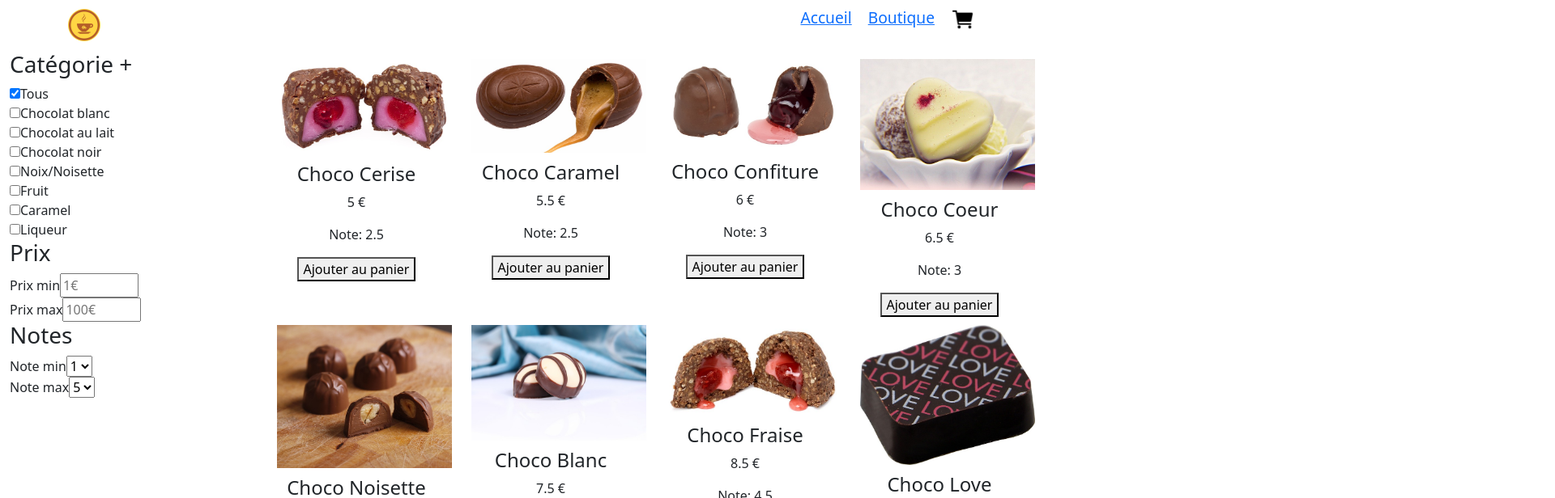
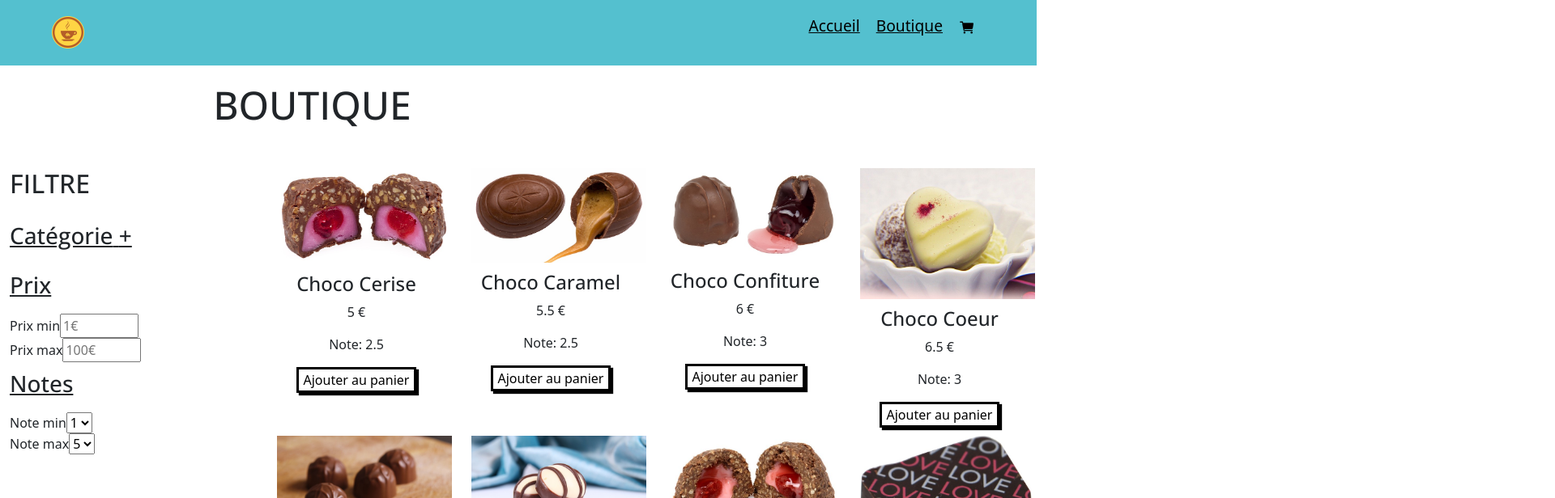
Before and after one commit to St4rcky/Choco-pap, a React (Create React App) app: page /shop in a window 1280 px wide. Shown: the top 616 px of the page at 81% size, 1920 px wide, since content can reach past the window. Built offline with nearby package versions, Linux system fonts and the light colour scheme.

Commit message:
ajout de css + amelioration

```diff
--- a/public/index.html
+++ b/public/index.html
@@ -24,6 +24,12 @@
       work correctly both with client-side routing and a non-root public URL.
       Learn how to configure a non-root public URL by running `npm run build`.
     -->
+    <link rel="preconnect" href="https://fonts.googleapis.com" />
+    <link rel="preconnect" href="https://fonts.gstatic.com" crossorigin />
+    <link
+      href="https://fonts.googleapis.com/css2?family=Montserrat:ital,wght@0,100;0,200;0,300;0,400;0,500;0,600;0,700;0,800;0,900;1,100;1,200;1,300;1,400&family=Open+Sans:ital,wght@0,300;0,400;0,500;0,600;0,700;0,800;1,300;1,400&display=swap"
+      rel="stylesheet"
+    />
     <title>React App</title>
   </head>
   <body>
--- a/src/Composants/Menu.js
+++ b/src/Composants/Menu.js
@@ -6,7 +6,7 @@ import Navbar from "react-bootstrap/Navbar";
 export default function Menu() {
   return (
     <>
-      <Navbar expand="sm">
+      <Navbar className="header" expand="sm">
         <Container className="menu">
           <div>
             <Navbar.Brand>
@@ -17,16 +17,15 @@ export default function Menu() {
           <Navbar.Toggle aria-controls="basic-navbar-nav" />
           <Navbar.Collapse id="basic-navbar-nav">
             <Nav className="me-auto">
-              <NavLink to="" className="lienMenu">
+              <NavLink to="" className="test">
                 Accueil
               </NavLink>
-              <NavLink to="/shop" className="lienMenu">
+              <NavLink to="/shop" className="test">
                 Boutique
               </NavLink>
 
               <p>
-                <span className="visible">Panier </span>
-
+                <span className="visible test">Panier </span>{" "}
                 <img
                   className="panier"
                   src="/images/chariot.png"
--- a/src/Css/Accueil.css
+++ b/src/Css/Accueil.css
@@ -58,3 +58,10 @@
   text-decoration: none;
   color: black;
 }
+h1,
+h2,
+h3,
+h4 {
+  font-family: "Montserrat", sans-serif;
+  font-family: "Open Sans", sans-serif;
+}
--- a/src/Css/App.css
+++ b/src/Css/App.css
@@ -3,3 +3,4 @@
 @import "./Accueil.css";
 @import "./Boutique.css";
 @import "./Produit.css";
+@import "./Description.css";
--- a/src/Css/Boutique.css
+++ b/src/Css/Boutique.css
@@ -0,0 +1,27 @@
+.ouvrirFermer {
+  cursor: pointer;
+}
+.show-categorie {
+  display: block;
+}
+
+.hide-categorie {
+  display: none;
+}
+.boutique {
+  margin: 20px auto 40px;
+  transform: translateX(20%);
+  font-size: 3em;
+}
+.titreFiltre {
+  padding: 10px 0;
+}
+.filtreTexte {
+  text-decoration: underline;
+  padding: 10px 0;
+}
+button {
+  border: 3px solid black;
+  box-shadow: 3px 3px 1px black;
+  background-color: white;
+}
--- /dev/null
+++ b/src/Css/Description.css
@@ -0,0 +1,6 @@
+img {
+  width: 100%;
+}
+#quantity {
+  width: 75px;
+}
--- a/src/Css/Menu.css
+++ b/src/Css/Menu.css
@@ -1,6 +1,9 @@
+.header {
+  background-color: rgb(84, 192, 207);
+}
 .menu {
   padding: 0 !important;
-  margin: 0 5% 0 5% !important;
+  margin: 10px 5% 10px 5% !important;
 }
 @media screen and (min-width: 576px) {
   .menu {
@@ -20,14 +23,13 @@
   }
 }
 .logo {
-  width: 60px;
+  width: 40px;
   padding-top: 0px;
-  padding-left: 20px;
-  /* position: absolute; */
+  padding-left: 0px;
 }
 
 .panier {
-  width: 30px;
+  width: 20px;
   cursor: pointer;
 }
 li {
@@ -41,11 +43,17 @@ a {
   font-weight: bold;
   color: #07c5fa;
 }
-.lienMenu {
+.test {
   margin-bottom: 10px;
+  color: black;
+  text-decoration: underline;
 }
 @media screen and (min-width: 576px) {
-  .lienMenu {
+  .test {
     padding: 0 20px 0 0;
   }
 }
+.testpanier {
+  display: flex;
+  flex-direction: row;
+}
--- a/src/Pages/Boutique.js
+++ b/src/Pages/Boutique.js
@@ -6,7 +6,7 @@ import { produits } from "../Composants/ListProduits";
 import Produit from "../Composants/Produit";
 
 export default function Boutique() {
-  // États initiaux des filtres
+  // États initiaux de mes filtres
   const [isMenuOpen, setMenuOpen] = useState(false);
 
   const categorieMenuClasses = isMenuOpen ? "show-categorie" : "hide-categorie";
@@ -71,13 +71,13 @@ export default function Boutique() {
       } else {
         // Sinon, sélectionne "tous" et désélectionne les autres catégories
         setSelectedCategories(["tous"]);
-        // Désélectionne les autres catégories
+        // Désélectionne explicitement les autres catégories
         categories.forEach((cat) => {
           document.getElementById(cat).checked = false;
         });
       }
     } else {
-      // Si une autre catégorie est sélectionnée
+      // Si une autre catégorie est sélectionnée, ajuste la logique existante
       if (selectedCategories.includes("tous")) {
         setSelectedCategories([category]);
         // Désélectionne explicitement "tous"
@@ -108,10 +108,12 @@ export default function Boutique() {
 
   return (
     <Container fluid>
+      <h1 className="boutique">BOUTIQUE</h1>
       <Row>
         <Col xs={12} sm={6} md={4} lg={3}>
           <section>
-            <h3>
+            <h2 className="titreFiltre">FILTRE</h2>
+            <h3 className="filtreTexte">
               Catégorie{" "}
               <span
                 className="ouvrirFermer"
@@ -127,7 +129,7 @@ export default function Boutique() {
                 id="tous"
                 name="tous"
                 checked={selectedCategories.includes("tous")}
-              />
+              />{" "}
               <label htmlFor="tous">Tous</label>
               <br />
               {categories.map((categorie) => (
@@ -136,13 +138,13 @@ export default function Boutique() {
                     onChange={(e) => handleCheckboxChange(e)}
                     type="checkbox"
                     id={categorie}
-                  />
+                  />{" "}
                   <label htmlFor={categorie}>{categorie}</label>
                   <br />
                 </div>
               ))}
             </form>
-            <h3>Prix</h3>
+            <h3 className="filtreTexte">Prix</h3>
             <label htmlFor="prixMin">Prix min</label>
             <input
               onChange={(e) => setMinPrix(Number(e.target.value))}
@@ -164,7 +166,7 @@ export default function Boutique() {
               max="100"
               placeholder="100€"
             />
-            <h3>Notes</h3>
+            <h3 className="filtreTexte">Notes</h3>
             <label htmlFor="noteMin">Note min</label>
             <select
               onChange={(e) => setMinRating(Number(e.target.value))}
```
